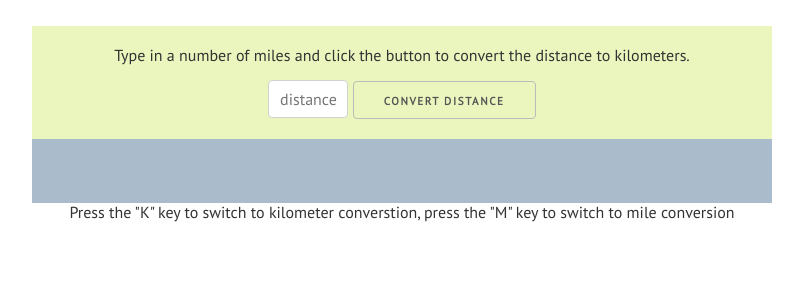
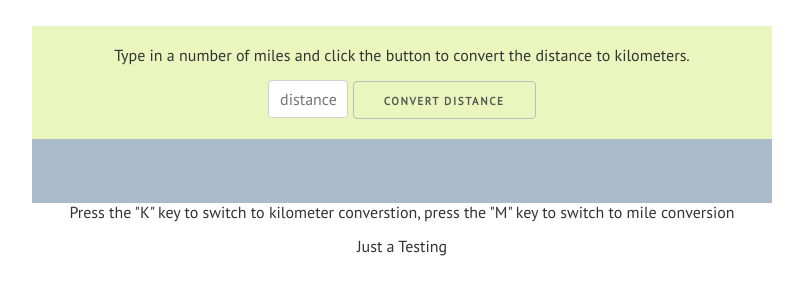
Before and after one commit to Syahfiqasady/Basic-Distance-Converter, a plain HTML site: page index.html in a window 1280 px wide. Shown: the part 93-388 px from the top of the page, without its empty margins (238-1041 px from the left). Drawn offline with nearby package versions, Linux system fonts and the light colour scheme.

Commit message:
Added testing

```diff
--- a/index.html
+++ b/index.html
@@ -32,6 +32,7 @@
 	</div>
 	<p id="directions">Press the "K" key to switch to kilometer converstion, press the "M" key to switch to mile
 		conversion</p>
+		<p>Just a Testing</p>
 
 	<script src="script.js"></script>
 
```
